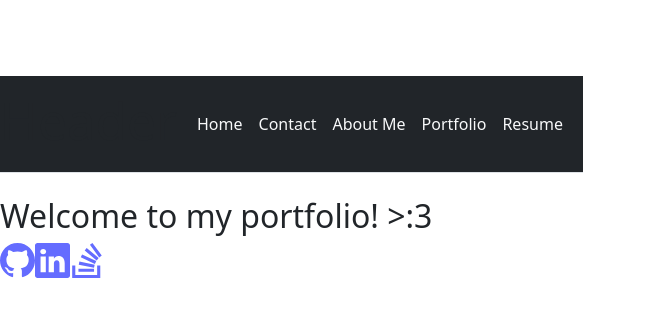
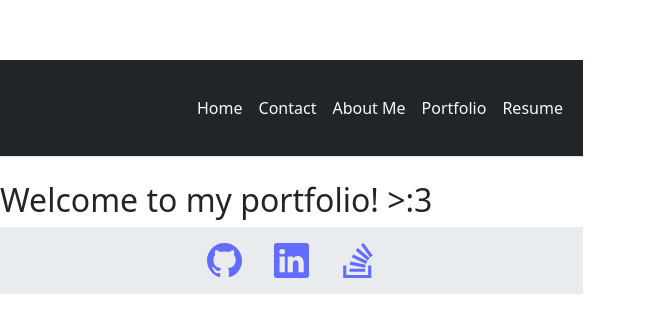
Before and after one commit to rogermle/david-react-portfolio, a React (Vite) app: page / in a window 1280 px wide. Shown: the part 223-556 px from the top of the page, without its empty margins (0-646 px from the left). Built offline with nearby package versions, Linux system fonts and the light colour scheme.

Commit message:
added margin and center justify

```diff
--- a/src/components/Footer.jsx
+++ b/src/components/Footer.jsx
@@ -2,22 +2,22 @@ import { Link } from 'react-router-dom';
 
 function Footer() {
     return (
-        <div>
+        <div className="bg-body-secondary d-flex justify-content-center">
             {/* GitHub Icon */}
             <Link to={`https://github.com/dcartolano`} className="">
-            <svg xmlns="http://www.w3.org/2000/svg" width="35" height="35" fill="currentColor" class="bi bi-github" viewBox="0 0 16 16">
+            <svg xmlns="http://www.w3.org/2000/svg" width="35" height="35" fill="currentColor" class="bi bi-github m-3" viewBox="0 0 16 16">
                 <path d="M8 0C3.58 0 0 3.58 0 8c0 3.54 2.29 6.53 5.47 7.59.4.07.55-.17.55-.38 0-.19-.01-.82-.01-1.49-2.01.37-2.53-.49-2.69-.94-.09-.23-.48-.94-.82-1.13-.28-.15-.68-.52-.01-.53.63-.01 1.08.58 1.23.82.72 1.21 1.87.87 2.33.66.07-.52.28-.87.51-1.07-1.78-.2-3.64-.89-3.64-3.95 0-.87.31-1.59.82-2.15-.08-.2-.36-1.02.08-2.12 0 0 .67-.21 2.2.82.64-.18 1.32-.27 2-.27s1.36.09 2 .27c1.53-1.04 2.2-.82 2.2-.82.44 1.1.16 1.92.08 2.12.51.56.82 1.27.82 2.15 0 3.07-1.87 3.75-3.65 3.95.29.25.54.73.54 1.48 0 1.07-.01 1.93-.01 2.2 0 .21.15.46.55.38A8.01 8.01 0 0 0 16 8c0-4.42-3.58-8-8-8" />
             </svg>
             </Link>
             {/* LinkedIn Icon */}
             <Link to={`https://www.linkedin.com/in/davidcartolano/ `} className="">
-            <svg xmlns="http://www.w3.org/2000/svg" width="35" height="35" fill="currentColor" class="bi bi-linkedin" viewBox="0 0 16 16">
+            <svg xmlns="http://www.w3.org/2000/svg" width="35" height="35" fill="currentColor" class="bi bi-linkedin m-3" viewBox="0 0 16 16">
                 <path d="M0 1.146C0 .513.526 0 1.175 0h13.65C15.474 0 16 .513 16 1.146v13.708c0 .633-.526 1.146-1.175 1.146H1.175C.526 16 0 15.487 0 14.854zm4.943 12.248V6.169H2.542v7.225zm-1.2-8.212c.837 0 1.358-.554 1.358-1.248-.015-.709-.52-1.248-1.342-1.248S2.4 3.226 2.4 3.934c0 .694.521 1.248 1.327 1.248zm4.908 8.212V9.359c0-.216.016-.432.08-.586.173-.431.568-.878 1.232-.878.869 0 1.216.662 1.216 1.634v3.865h2.401V9.25c0-2.22-1.184-3.252-2.764-3.252-1.274 0-1.845.7-2.165 1.193v.025h-.016l.016-.025V6.169h-2.4c.03.678 0 7.225 0 7.225z" />
             </svg>
             </Link>
             {/* Stack overflow Icon */}
             <Link to={`https://stackoverflow.com/users/27940782/dcartolano`} className="">
-            <svg xmlns="http://www.w3.org/2000/svg" width="35" height="35" fill="currentColor" class="bi bi-stack-overflow" viewBox="0 0 16 16">
+            <svg xmlns="http://www.w3.org/2000/svg" width="35" height="35" fill="currentColor" class="bi bi-stack-overflow m-3" viewBox="0 0 16 16">
                 <path d="M12.412 14.572V10.29h1.428V16H1v-5.71h1.428v4.282z" />
                 <path d="M3.857 13.145h7.137v-1.428H3.857zM10.254 0 9.108.852l4.26 5.727 1.146-.852zm-3.54 3.377 5.484 4.567.913-1.097L7.627 2.28l-.914 1.097zM4.922 6.55l6.47 3.013.603-1.294-6.47-3.013zm-.925 3.344 6.985 1.469.294-1.398-6.985-1.468z" />
             </svg>
```
